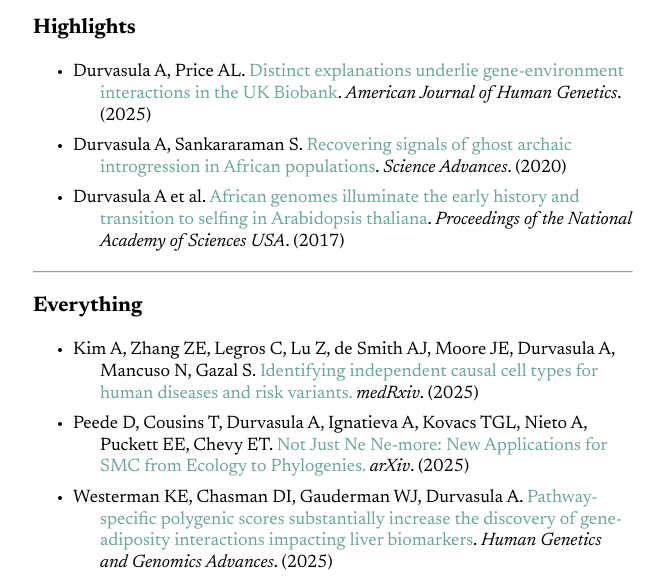
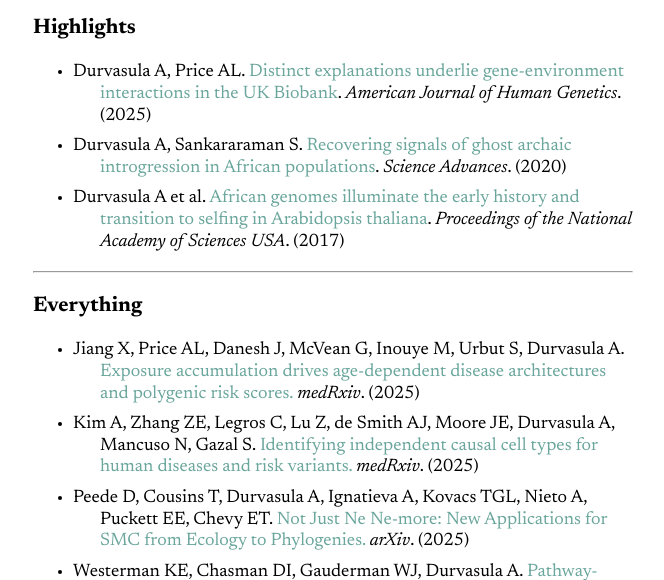
Before and after one commit to arundurvasula/website, a plain HTML site: page science.html in a window 1280 px wide. Shown: the part 207-787 px from the top of the page, without its empty margins (15-679 px from the left). Drawn offline with Linux system fonts and the light colour scheme.

Commit message:
Update science.html

```diff
--- a/science.html
+++ b/science.html
@@ -33,6 +33,7 @@
   <hr>
   <h3>Everything</h3>
   <ul>
+    <li>Jiang X, Price AL, Danesh J, McVean G, Inouye M, Urbut S, Durvasula A.  <a href="https://www.medrxiv.org/content/10.1101/2025.08.29.25334745v2">Exposure accumulation drives age-dependent disease architectures and polygenic risk scores.</a> <i>medRxiv</i>. (2025)</li>
     <li>Kim A, Zhang ZE, Legros C, Lu Z, de Smith AJ, Moore JE, Durvasula A, Mancuso N, Gazal S. <a href="https://www.medrxiv.org/content/10.1101/2024.05.17.24307556v2">Identifying independent causal cell types for human diseases and risk variants.</a> <i>medRxiv</i>. (2025)</li>
     <li>Peede D, Cousins T, Durvasula A, Ignatieva A, Kovacs TGL, Nieto A, Puckett EE, Chevy ET. <a href="https://arxiv.org/abs/2506.00692">Not Just Ne Ne-more: New Applications for SMC from Ecology to Phylogenies.</a> <i>arXiv</i>. (2025)</li>
     <li>Westerman KE, Chasman DI, Gauderman WJ, Durvasula A. <a href="https://www.cell.com/hgg-advances/fulltext/S2666-2477(25)00118-6">Pathway-specific polygenic scores substantially increase the discovery of gene-adiposity interactions impacting liver biomarkers</a>. <i>Human Genetics and Genomics Advances</i>. (2025)</li>
```
